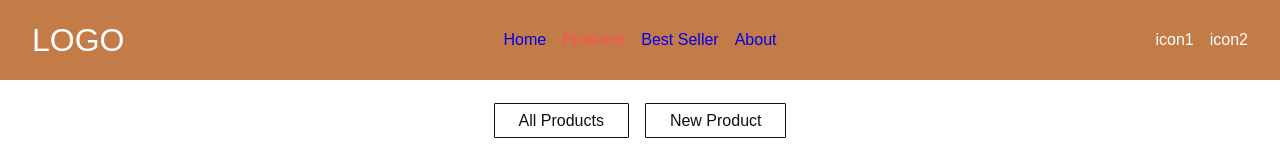
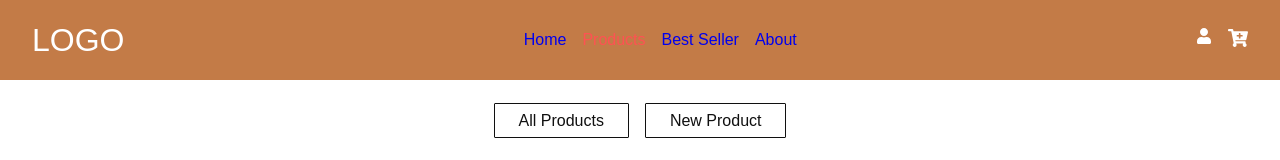
Before and after one commit to sidiqPratomo/project-commerce, a React (Create React App) app: page /products/1 in a window 1280 px wide. Shown: the top 160 px of the page. Built offline with nearby package versions, Linux system fonts and the light colour scheme; no server answers.

Commit message:
add firebase fix icon

```diff
--- a/package.json
+++ b/package.json
@@ -3,12 +3,16 @@
   "version": "0.1.0",
   "private": true,
   "dependencies": {
+    "@fortawesome/react-fontawesome": "^0.2.0",
     "@testing-library/jest-dom": "^5.17.0",
     "@testing-library/react": "^13.4.0",
     "@testing-library/user-event": "^13.5.0",
     "axios": "^1.5.1",
+    "firebase": "^10.5.0",
+    "firebaseui": "^6.1.0",
     "react": "^18.2.0",
     "react-dom": "^18.2.0",
+    "react-icons": "^4.11.0",
     "react-router-dom": "^6.16.0",
     "react-scripts": "5.0.1",
     "web-vitals": "^2.1.4"
--- a/src/component/MainNavigation.js
+++ b/src/component/MainNavigation.js
@@ -1,6 +1,7 @@
 import React from "react";
 import classes from "./MainNavigation.module.css";
 import { NavLink } from "react-router-dom";
+import { FaCartPlus, FaUser } from "react-icons/fa";
 
 const MainNavigation = () => {
   return (
@@ -34,8 +35,12 @@ const MainNavigation = () => {
       </nav>
       <nav>
         <ul className={classes.list}>
-          <li className={classes.icon}>icon1</li>
-          <li className={classes.icon}>icon2</li>
+          <li className={classes.icon}>
+            <FaUser />
+          </li>
+          <li className={classes.icon}>
+            <FaCartPlus style={{ color: "#ffff", fontSize: "20px" }} />
+          </li>
         </ul>
       </nav>
     </header>
```
Also changed, not shown: src/firebase.js (added, +18 -0 lines), 1 other file (tests, documents, lock files or other folders).
